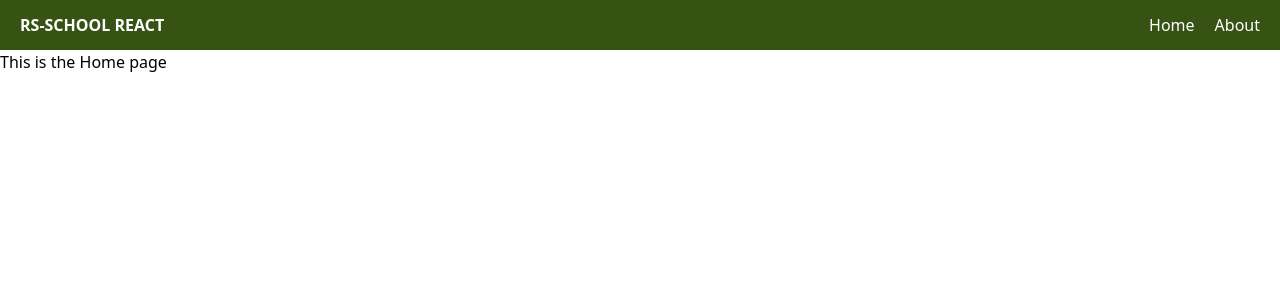
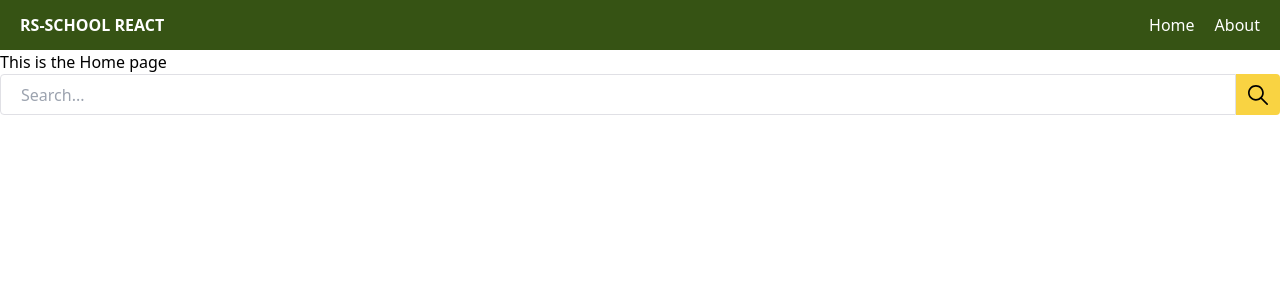
Before and after one commit to Oreada/react-rs-school, a React (Create React App) app in the folder react-components/: page / in a window 1280 px wide. Shown: the top 300 px of the page. Built offline with nearby package versions, Linux system fonts and the light colour scheme.

Commit message:
feat: add the Search bar

```diff
--- /dev/null
+++ b/react-components/src/components/SearchBar.tsx
@@ -0,0 +1,16 @@
+import React, { ReactNode } from "react";
+
+export class SearchBar extends React.Component {
+	render(): ReactNode {
+		return (
+			<form role="search" method="get" className="search-form form" action="">
+				<label>
+					<span className="screen-reader-text">Search for...</span>
+					<input type="search" className="search-field" placeholder="Search..." value="" name="s" title="" />
+				</label>
+				<input type="submit" className="search-submit button" value="" />
+			</form>
+		)
+
+	}
+}
--- a/react-components/src/index.css
+++ b/react-components/src/index.css
@@ -1,3 +1,100 @@
 @tailwind base;
 @tailwind components;
 @tailwind utilities;
+
+input[type="search"] {
+    -webkit-appearance: none !important;
+    background-clip: padding-box;
+    background-color: white;
+    vertical-align: middle;
+    border-radius: 0.25rem;
+    border: 1px solid #e0e0e5;
+    font-size: 1rem;
+    width: 100%;
+    line-height: 2;
+    padding: 0.375rem 1.25rem;
+    -webkit-transition: border-color 0.2s;
+    -moz-transition: border-color 0.2s;
+    transition: border-color 0.2s;
+}
+
+input[type="search"]:focus {
+    transition: all 0.5s;
+    box-shadow: 0 0 40px #f9d442b9;
+    border-color: #f9d342;
+    outline: none;
+}
+
+form.search-form {
+    display: flex;
+    justify-content: center;
+}
+
+label {
+    flex-grow: 1;
+    flex-shrink: 0;
+    flex-basis: auto;
+    align-self: center;
+    margin-bottom: 0;
+}
+
+input.search-field {
+    margin-bottom: 0;
+    flex-grow: 1;
+    flex-shrink: 0;
+    flex-basis: auto;
+    align-self: center;
+    height: 41px;
+    border-top-right-radius: 0;
+    border-bottom-right-radius: 0;
+}
+
+input.search-submit {
+    height: 41px;
+    margin: 0;
+    padding: 1rem 1.3rem;
+    border-top-left-radius: 0;
+    border-bottom-left-radius: 0;
+    border-top-right-radius: 0.25rem;
+    border-bottom-right-radius: 0.25rem;
+    font-family: "Font Awesome 5 Free";
+    font-size: 1rem;
+
+    background-image: url(../public/images/search-icon.svg);
+    background-repeat: no-repeat;
+    background-position: center center;
+}
+
+.screen-reader-text {
+    clip: rect(1px, 1px, 1px, 1px);
+    position: absolute !important;
+    height: 1px;
+    width: 1px;
+    overflow: hidden;
+}
+
+.button {
+    display: inline-block;
+    font-weight: 600;
+    font-size: 0.8rem;
+    line-height: 1.15;
+    letter-spacing: 0.1rem;
+    text-transform: uppercase;
+    background: #f9d342;
+    color: #292826;
+    border: 1px solid transparent;
+    vertical-align: middle;
+    text-shadow: none;
+    -webkit-transition: all 0.2s;
+    -moz-transition: all 0.2s;
+    transition: all 0.2s;
+}
+
+.button:hover,
+.button:active,
+.button:focus {
+    cursor: pointer;
+    background: #d4b743;
+    color: #292826;
+    outline: 0;
+}
--- a/react-components/src/pages/HomePage.tsx
+++ b/react-components/src/pages/HomePage.tsx
@@ -1,11 +1,13 @@
 import React from "react";
 import { ReactNode } from "react";
+import { SearchBar } from "../components/SearchBar";
 
 export class HomePage extends React.Component {
 	render(): ReactNode {
 		return (
 			<main className="main">
 				This is the Home page
+				<SearchBar />
 			</main>
 		)
 	}
```
Also changed, not shown: react-components/public/images/search-icon.svg (added).
